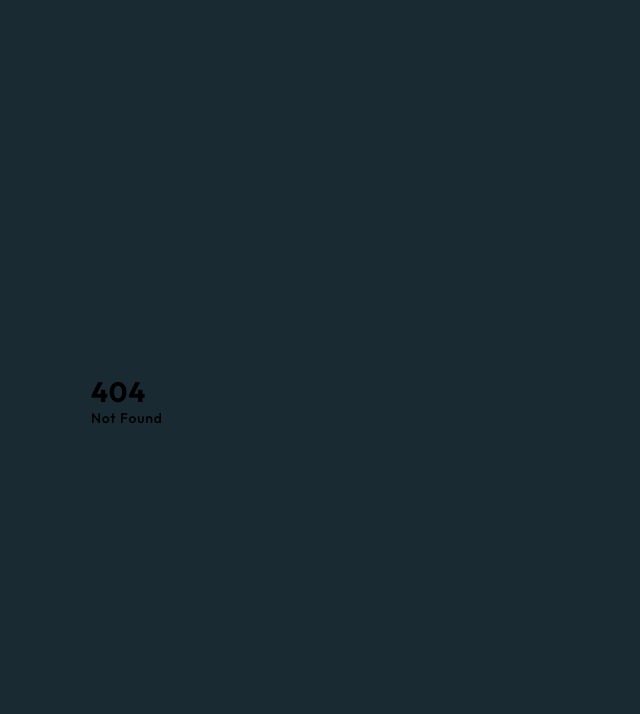
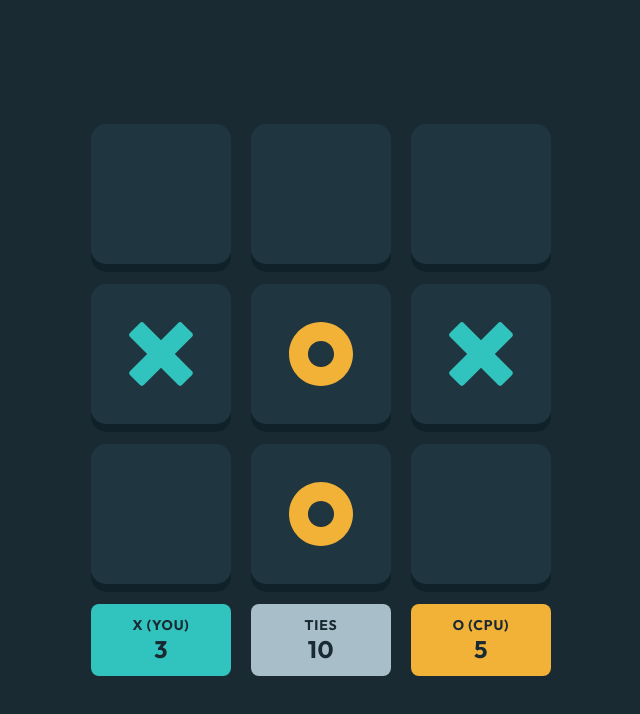
Before and after one commit to pixelHat/tic-tac-toe, a SvelteKit app: page /game in a window 1280 px wide. Before the commit this address had no page. Shown: the top 714 px of the page, without its empty margins (319-959 px from the left). Built offline with nearby package versions, Linux system fonts and the light colour scheme.

Commit message:
Add board and score component

```diff
--- /dev/null
+++ b/src/components/board-field.svelte
@@ -0,0 +1,27 @@
+<script lang="ts">
+  import type { Cell } from "../types/Board";
+  import Box from "./box.svelte";
+  import IconO from "./icon-o.svelte";
+  import IconX from "./icon-x.svelte";
+
+  export let cell: Cell;
+</script>
+
+<Box>
+  <div class:filled={cell === "x" || cell === "o"}>
+  {#if cell === "x" }
+    <IconX color={'blue'} />
+  {:else if cell === "o" }
+    <IconO color={'yellow'} />
+  {/if}
+  </div>
+</Box>
+
+<style>
+  div {
+    display: flex;
+    align-items: center;
+    justify-content: center;
+    height: 100%;
+  }
+</style>
--- /dev/null
+++ b/src/components/board.svelte
@@ -0,0 +1,37 @@
+<script lang="ts">
+	import { createEventDispatcher } from "svelte";
+  import type { Board } from "../types/Board";
+  import BoardField from "./board-field.svelte";
+
+  export let board: Board;
+
+  const dispatch = createEventDispatcher();
+
+  function click(index: number) {
+    dispatch('select', { index });
+  }
+</script>
+
+<section>
+{#each board as cell, idx}
+  <button on:click={() => click(idx)}>
+    <BoardField {cell} />
+  </button>
+{/each}
+</section>
+
+<style>
+  section {
+    --size: 6rem;
+    display: grid;
+    grid-template-rows: repeat(3, var(--size));
+    grid-template-columns: repeat(3, var(--size));
+    gap: 1.25rem;
+    justify-content: center;
+  }
+  @media (min-width: 460px) {
+    section {
+      --size: 8.75rem;
+    }
+  }
+</style>
--- a/src/components/box.svelte
+++ b/src/components/box.svelte
@@ -5,6 +5,7 @@
 <style>
   section {
     --shadow-size: 8px;
+    height: 100%;
     background-color: var(--clr-semi-dark-navy);
     box-shadow: inset 0px calc(-1 * var(--shadow-size)) 0px #10212A;
     border-radius: 0.9375rem;
--- a/src/components/icon-o.svelte
+++ b/src/components/icon-o.svelte
@@ -1,7 +1,17 @@
 <script lang="ts">
   export let size = "64";
+  export let color: 'blue'|'yellow'|'' = "";
 </script>
 
-<svg width={size} height={size} viewBox="0 0 64 64" xmlns="http://www.w3.org/2000/svg">
+<svg class={color} width={size} height={size} viewBox="0 0 64 64" xmlns="http://www.w3.org/2000/svg">
   <path d="M32 0c17.673 0 32 14.327 32 32 0 17.673-14.327 32-32 32C14.327 64 0 49.673 0 32 0 14.327 14.327 0 32 0Zm0 18.963c-7.2 0-13.037 5.837-13.037 13.037 0 7.2 5.837 13.037 13.037 13.037 7.2 0 13.037-5.837 13.037-13.037 0-7.2-5.837-13.037-13.037-13.037Z" fill="currentColor"/>
 </svg>
+
+<style>
+  .blue {
+    color: var(--clr-light-blue);
+  }
+  .yellow {
+    color: var(--clr-light-yellow);
+  }
+</style>
--- a/src/components/icon-x.svelte
+++ b/src/components/icon-x.svelte
@@ -1,7 +1,17 @@
 <script lang="ts">
   export let size = "64";
+  export let color: 'blue'|'yellow'|'' = "";
 </script>
 
-<svg width={size} height={size} viewBox="0 0 64 64" xmlns="http://www.w3.org/2000/svg">
+<svg class={color} width={size} height={size} viewBox="0 0 64 64" xmlns="http://www.w3.org/2000/svg">
   <path d="M15.002 1.147 32 18.145 48.998 1.147a3 3 0 0 1 4.243 0l9.612 9.612a3 3 0 0 1 0 4.243L45.855 32l16.998 16.998a3 3 0 0 1 0 4.243l-9.612 9.612a3 3 0 0 1-4.243 0L32 45.855 15.002 62.853a3 3 0 0 1-4.243 0L1.147 53.24a3 3 0 0 1 0-4.243L18.145 32 1.147 15.002a3 3 0 0 1 0-4.243l9.612-9.612a3 3 0 0 1 4.243 0Z" fill="currentColor" fill-rule="evenodd"/>
 </svg>
+
+<style>
+  .blue {
+    color: var(--clr-light-blue);
+  }
+  .yellow {
+    color: var(--clr-light-yellow);
+  }
+</style>
--- a/src/components/pick-card.svelte
+++ b/src/components/pick-card.svelte
@@ -2,8 +2,8 @@
   import Box from "../components/box.svelte";
   import Heading from "./heading.svelte";
   import IconO from "./icon-o.svelte";
-	import IconOutlineO from "./icon-outline-o.svelte";
-	import IconOutlineX from "./icon-outline-x.svelte";
+  import IconOutlineO from "./icon-outline-o.svelte";
+  import IconOutlineX from "./icon-outline-x.svelte";
   import IconX from "./icon-x.svelte";
 
   let is_x_selected = true;
--- /dev/null
+++ b/src/components/score.svelte
@@ -0,0 +1,45 @@
+<script lang="ts">
+  export let title: string;
+  export let score: number;
+  export let color: 'blue'|'yellow'|'silver';
+</script>
+
+<article class={color}>
+  <h1>{title}</h1>
+  <p>{score}</p>
+</article>
+
+<style>
+  .blue {
+    background-color: var(--clr-light-blue);
+  }
+  .yellow {
+    background-color: var(--clr-light-yellow);
+  }
+  .silver {
+    background-color: var(--clr-silver);
+  }
+  article {
+    padding-block: 0.75rem;
+    border-radius: 0.5rem;
+    text-align: center;
+  }
+  article h1 {
+    color: var(--clr-dark-navy);
+    font-size: 0.8rem;
+    text-transform: uppercase;
+  }
+  article p {
+    color: var(--clr-dark-navy);
+    font-size: 1.25rem;
+    font-weight: var(--fw-bold);
+  }
+  @media (min-width: 460px) {
+    article h1 {
+      font-size: 0.875rem;
+    }
+    article p {
+      font-size: 1.5rem;
+    }
+  }
+</style>
--- /dev/null
+++ b/src/components/scores.svelte
@@ -0,0 +1,21 @@
+<script>
+  import Score from "./score.svelte";
+  let player1 = 3;
+  let player2 = 5;
+  let ties = 10;
+</script>
+
+<section>
+  <Score title="x (YOU)" score={player1} color="blue" />
+  <Score title="ties" score={ties} color="silver" />
+  <Score title="o (CPU)" score={player2} color="yellow" />
+</section>
+
+<style>
+  section {
+    margin-block-start: 1.25rem;
+    display: grid;
+    grid-template-columns: repeat(3, 1fr);
+    gap: 1.25rem;
+  }
+</style>
--- a/src/routes/+page.svelte
+++ b/src/routes/+page.svelte
@@ -1,6 +1,6 @@
 <script lang="ts">
   import Button from "../components/button.svelte";
-import PickCard from "../components/pick-card.svelte";
+  import PickCard from "../components/pick-card.svelte";
 </script>
 
 <img src="/logo.svg" alt="">
--- /dev/null
+++ b/src/routes/game/+page.svelte
@@ -0,0 +1,30 @@
+<script lang="ts">
+  import Board from "../../components/board.svelte";
+	import Scores from "../../components/scores.svelte";
+  import type { Board as BoardType } from "../../types/Board";
+
+  let board: BoardType = [
+    ' ', ' ', ' ',
+    'x', 'o', 'x',
+    ' ', 'o', ' ',
+  ]
+
+  let current_player: 'x'|'o' = 'x';
+
+  function select(event: CustomEvent) {
+    board[event.detail.index] = current_player;
+    console.log(" plays", event.detail.index);
+  }
+</script>
+
+<div>
+  <Board {board} on:select={select} />
+  <Scores />
+</div>
+
+<style>
+  div {
+    width: fit-content;
+    margin-inline: auto;
+  }
+</style>
--- /dev/null
+++ b/src/types/Board.ts
@@ -0,0 +1,7 @@
+type FixedSizeArray<N extends number, T> = N extends 0 ? never[] : {
+  0: T;
+  length: N;
+} & Array<T>;
+
+export type Cell = "o" | "x" | " ";
+export type Board = FixedSizeArray<9, Cell>;
```
